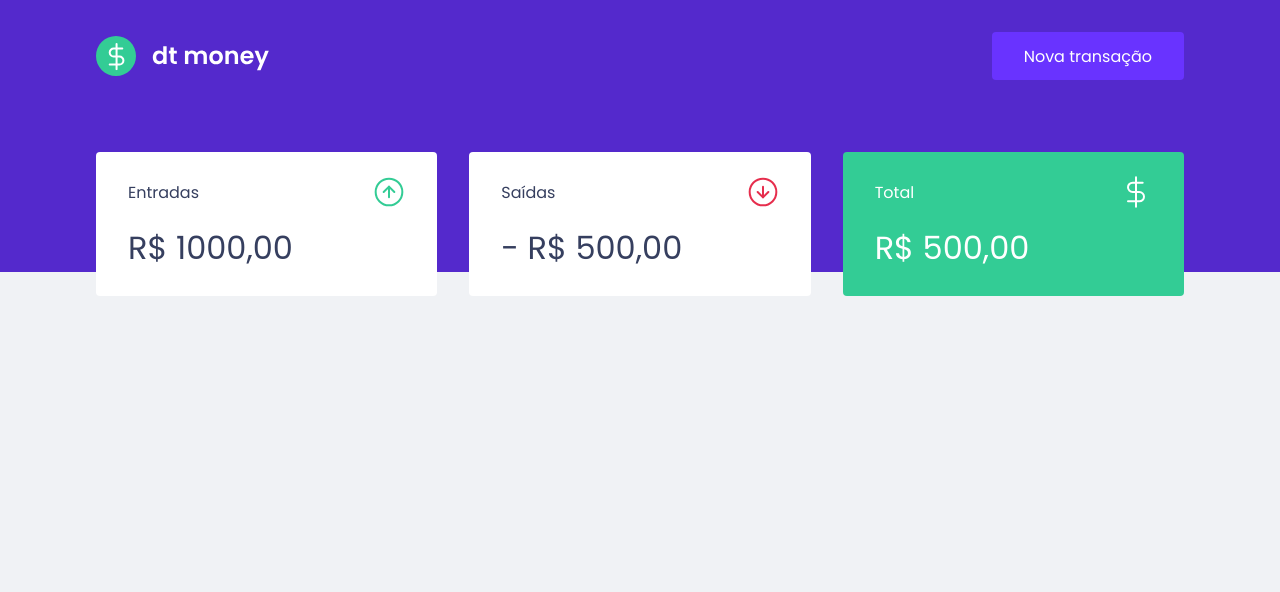
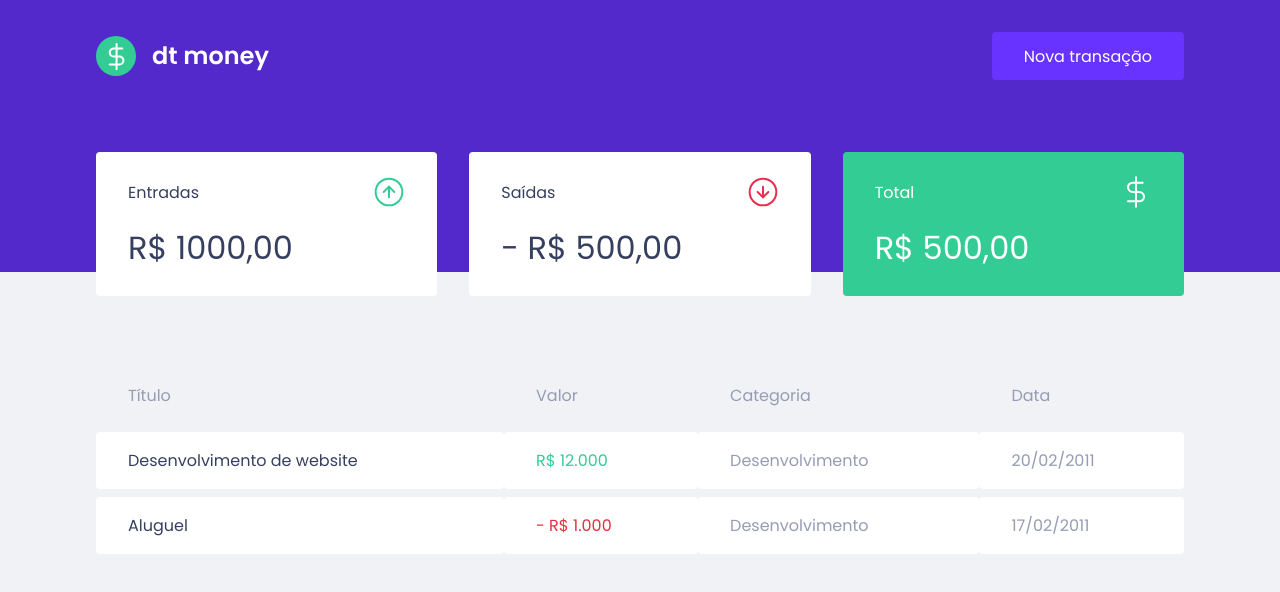
Before and after one commit to devcarloshenrique/dtmoney, a React (Create React App) app: page / in a window 1280 px wide. Shown: the top 592 px of the page. Built offline with nearby package versions, Linux system fonts and the light colour scheme.

Commit message:
feat: Component TransactionsTable

```diff
--- a/src/components/Dashboard/index.tsx
+++ b/src/components/Dashboard/index.tsx
@@ -1,10 +1,12 @@
 import { Summary } from '../Summary';
+import { TransactionsTable } from '../TransactionsTable';
 import { Container } from './styles';
 
 export function Dashboard() {
     return(
         <Container>
             <Summary />
+            <TransactionsTable />
         </Container>
     );
 }
--- /dev/null
+++ b/src/components/TransactionsTable/index.tsx
@@ -0,0 +1,32 @@
+import { Container } from "./style";
+
+export function TransactionsTable() {
+    return (
+        <Container>
+            <table>
+                <thead>
+                    <tr>
+                        <th>Título</th>
+                        <th>Valor</th>
+                        <th>Categoria</th>
+                        <th>Data</th>
+                    </tr>
+                </thead>
+                <tbody>
+                    <tr>
+                        <td>Desenvolvimento de website</td>
+                        <td className="deposit">R$ 12.000</td>
+                        <td>Desenvolvimento</td>
+                        <td>20/02/2011</td>
+                    </tr>
+                    <tr>
+                        <td>Aluguel</td>
+                        <td className="withdraw">- R$ 1.000</td>
+                        <td>Desenvolvimento</td>
+                        <td>17/02/2011</td>
+                    </tr>
+                </tbody>
+            </table>
+        </Container>
+    );
+}
--- /dev/null
+++ b/src/components/TransactionsTable/style.ts
@@ -0,0 +1,38 @@
+import styled from "styled-components";
+
+export const Container = styled.div`
+    margin-top: 4rem;
+
+    table {
+        width: 100%;
+        border-spacing: 0 0.5rem;;
+
+        th {
+            color: var(--text-body);
+            font-weight: 400;
+            padding: 1rem 2rem;
+            text-align: left;
+            line-height: 1.5rem;
+        }
+
+        td {
+            padding: 1rem 2rem;
+            border: 0;
+            background: var(--shape);
+            color: var(--text-body);
+            border-radius: 0.25rem;
+
+            &:first-child {
+                color: var(--text-title);
+            }
+
+            &.deposit {
+                color: var(--green);
+            }
+
+            &.withdraw {
+                color: var(--red);
+            }
+        }
+    }
+`;
```
